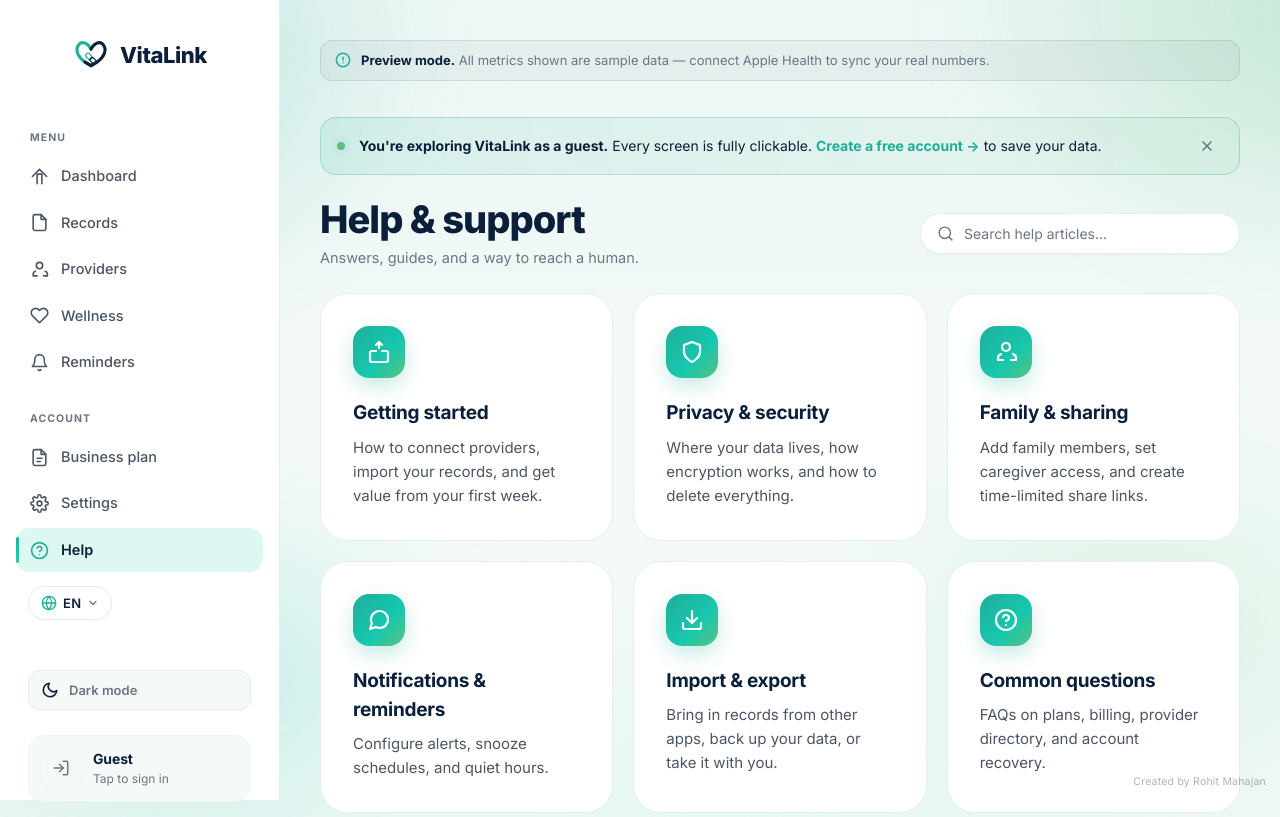
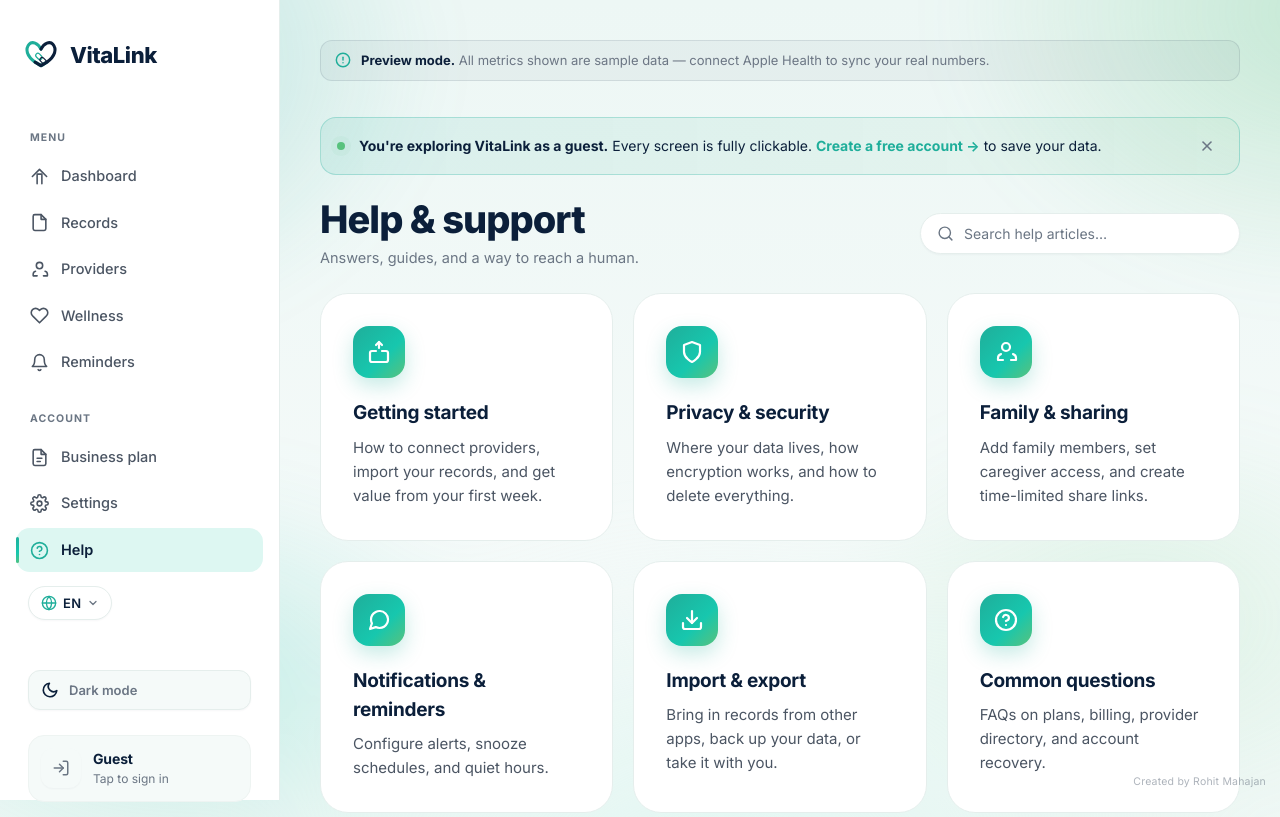
Before and after one commit to Luminous117/Vitalink, a website: page public/pages/help.html in a window 1280 px wide. Shown: the top 817 px of the page. Drawn offline with Linux system fonts and the light colour scheme.

Commit message:
Shift the sidebar brand logo to the left
Was centered inside the brand row; now left-aligned with a tighter
left padding so the logo mark sits closer to the sidebar edge and
lines up more naturally with the nav links below it.

```diff
--- a/public/assets/styles.css
+++ b/public/assets/styles.css
@@ -494,7 +494,7 @@
   padding: 24px 16px; display: flex; flex-direction: column;
   position: sticky; top: 0; height: 100vh;
 }
-.sidebar .brand { padding: 12px; margin-bottom: 32px; justify-content: center; font-size: 22px; }
+.sidebar .brand { padding: 12px 12px 12px 6px; margin-bottom: 32px; justify-content: flex-start; font-size: 22px; }
 .sidebar .brand svg, .sidebar .brand img { width: 38px; height: 38px; }
 .side-section { font-size: 10.5px; text-transform: uppercase; letter-spacing: 0.1em; color: var(--text-muted); padding: 12px 14px 8px; font-weight: 700; }
 .side-link {
```
